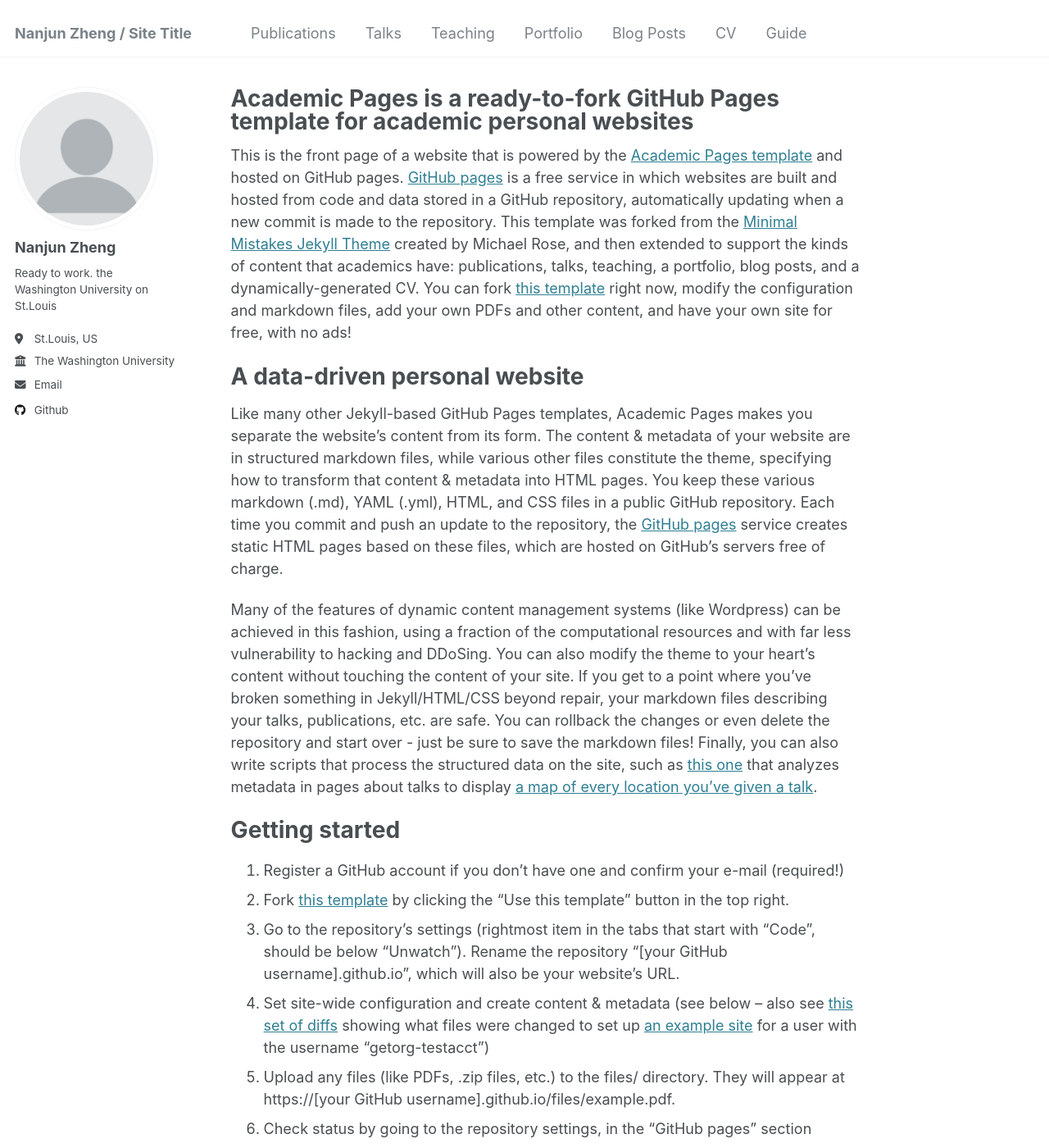
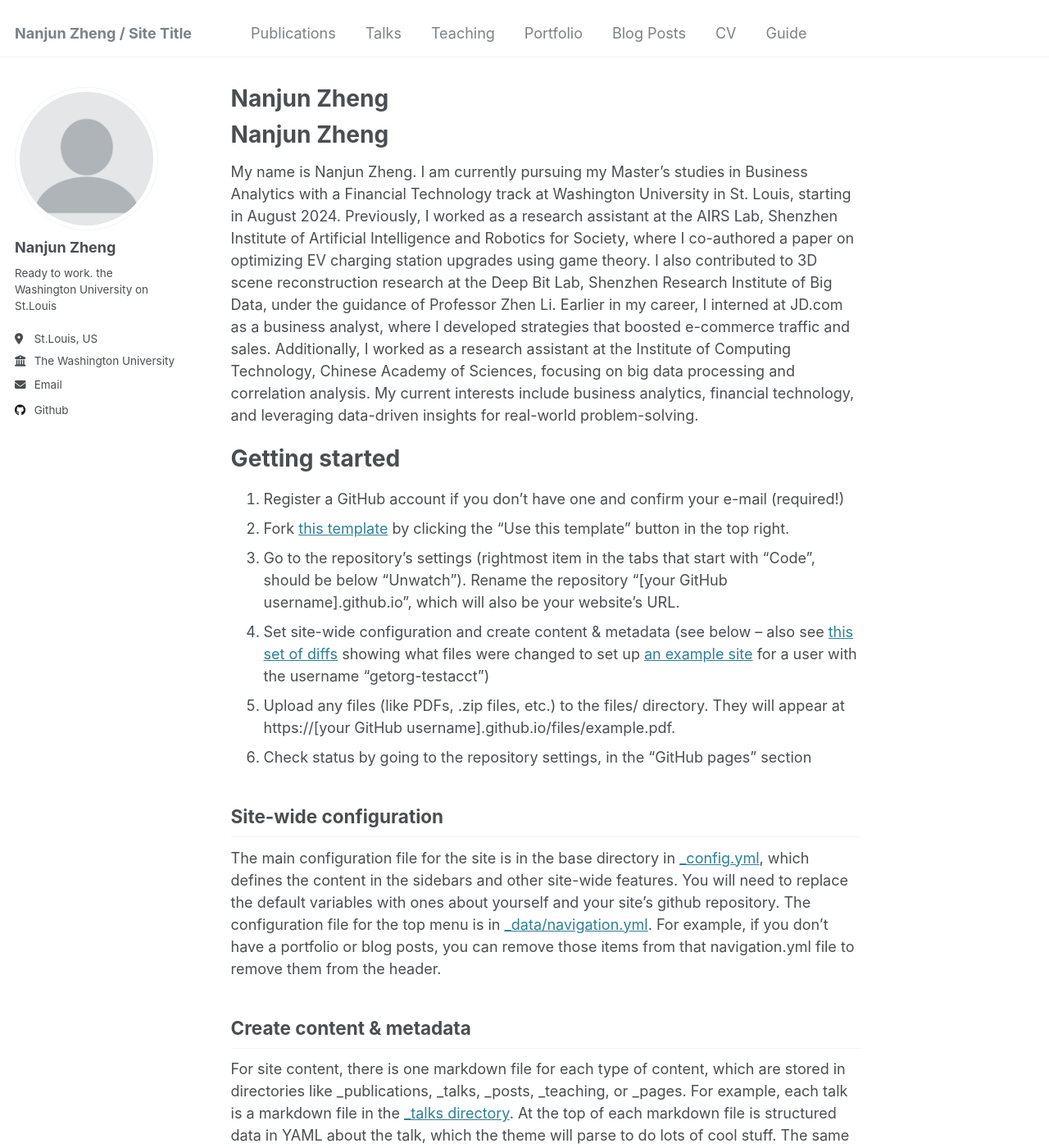
Before and after one commit to J4mes7mi/J4mes7mi.github.io, a Jekyll site: the page built from _pages/about.md, in a window 1280 px wide and 1400 px high. Shown: the whole window at 82% size. Built offline with Jekyll 4.4.1, drawn with Linux system fonts in a browser that asks for light colours; our own code applies the rules of GitHub Pages for plain Markdown files.

Commit message:
Update about.md

```diff
--- a/_pages/about.md
+++ b/_pages/about.md
@@ -1,19 +1,18 @@
 ---
 permalink: /
-title: "Academic Pages is a ready-to-fork GitHub Pages template for academic personal websites"
+title: #""
 author_profile: true
 redirect_from:
   - /about/
   - /about.html
 ---
 
-This is the front page of a website that is powered by the [Academic Pages template](https://github.com/academicpages/academicpages.github.io) and hosted on GitHub pages. [GitHub pages](https://pages.github.com) is a free service in which websites are built and hosted from code and data stored in a GitHub repository, automatically updating when a new commit is made to the repository. This template was forked from the [Minimal Mistakes Jekyll Theme](https://mmistakes.github.io/minimal-mistakes/) created by Michael Rose, and then extended to support the kinds of content that academics have: publications, talks, teaching, a portfolio, blog posts, and a dynamically-generated CV. You can fork [this template](https://github.com/academicpages/academicpages.github.io) right now, modify the configuration and markdown files, add your own PDFs and other content, and have your own site for free, with no ads!
+Nanjun Zheng
+======
+My name is Nanjun Zheng. I am currently pursuing my Master’s studies in Business Analytics with a Financial Technology track at Washington University in St. Louis, starting in August 2024. Previously, I worked as a research assistant at the AIRS Lab, Shenzhen Institute of Artificial Intelligence and Robotics for Society, where I co-authored a paper on optimizing EV charging station upgrades using game theory. I also contributed to 3D scene reconstruction research at the Deep Bit Lab, Shenzhen Research Institute of Big Data, under the guidance of Professor Zhen Li. Earlier in my career, I interned at JD.com as a business analyst, where I developed strategies that boosted e-commerce traffic and sales. Additionally, I worked as a research assistant at the Institute of Computing Technology, Chinese Academy of Sciences, focusing on big data processing and correlation analysis. My current interests include business analytics, financial technology, and leveraging data-driven insights for real-world problem-solving.
 
-A data-driven personal website
-======
-Like many other Jekyll-based GitHub Pages templates, Academic Pages makes you separate the website's content from its form. The content & metadata of your website are in structured markdown files, while various other files constitute the theme, specifying how to transform that content & metadata into HTML pages. You keep these various markdown (.md), YAML (.yml), HTML, and CSS files in a public GitHub repository. Each time you commit and push an update to the repository, the [GitHub pages](https://pages.github.com/) service creates static HTML pages based on these files, which are hosted on GitHub's servers free of charge.
 
-Many of the features of dynamic content management systems (like Wordpress) can be achieved in this fashion, using a fraction of the computational resources and with far less vulnerability to hacking and DDoSing. You can also modify the theme to your heart's content without touching the content of your site. If you get to a point where you've broken something in Jekyll/HTML/CSS beyond repair, your markdown files describing your talks, publications, etc. are safe. You can rollback the changes or even delete the repository and start over - just be sure to save the markdown files! Finally, you can also write scripts that process the structured data on the site, such as [this one](https://github.com/academicpages/academicpages.github.io/blob/master/talkmap.ipynb) that analyzes metadata in pages about talks to display [a map of every location you've given a talk](https://academicpages.github.io/talkmap.html).
+
 
 Getting started
 ======
```
